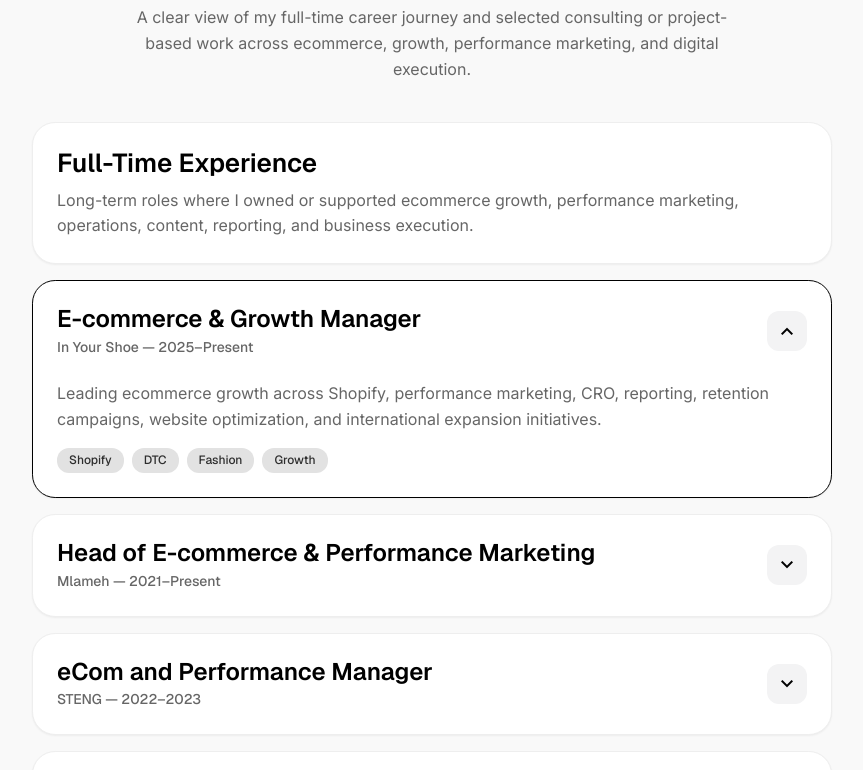
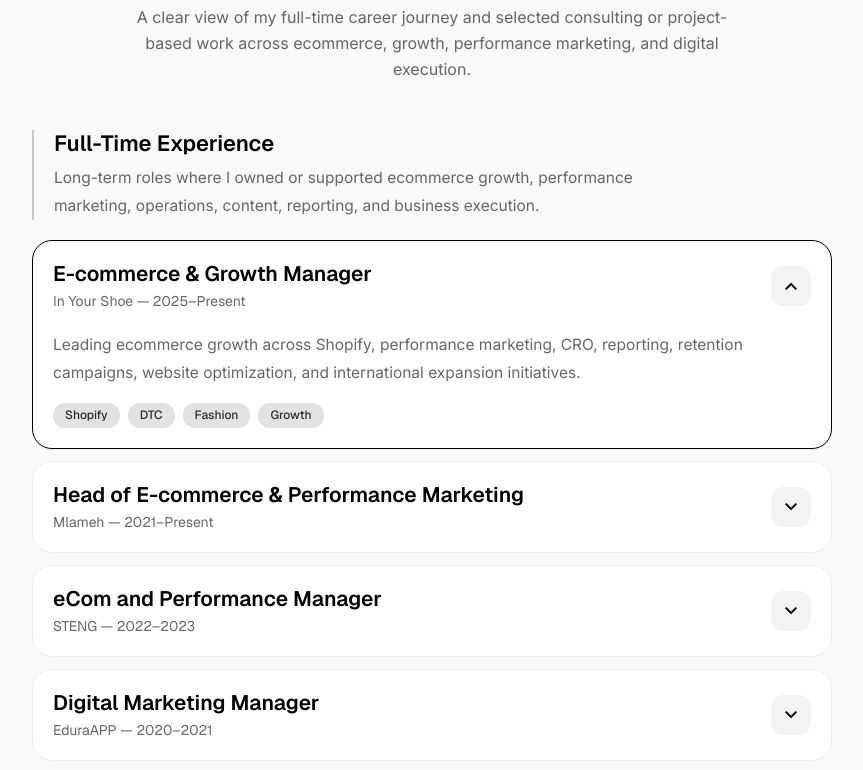
Before and after one commit to moudes/Dessoky, a Next.js app: page / in a window 1280 px wide. Shown: the part 2260-3030 px from the top of the page, without its empty margins (208-1071 px from the left). Built offline with nearby package versions, Linux system fonts and the light colour scheme.

Commit message:
Update ExperienceAccordion.tsx

```diff
--- a/src/components/ExperienceAccordion.tsx
+++ b/src/components/ExperienceAccordion.tsx
@@ -12,38 +12,38 @@ export function ExperienceAccordion() {
       id="experience"
       className="mx-auto w-full max-w-container-wide px-margin-mobile py-section-gap md:px-8"
     >
-      <div className="mx-auto mb-8 max-w-2xl text-center md:mb-10">
+      <div className="mx-auto mb-10 max-w-2xl text-center md:mb-12">
         <p className="mb-3 font-heading text-section-title uppercase tracking-widest text-text-muted">
           Work Experience
         </p>
 
-        <h2 className="font-heading text-[31px] font-semibold leading-tight tracking-[-0.035em] text-primary md:text-headline-xl">
+        <h2 className="font-heading text-[30px] font-semibold leading-tight tracking-[-0.035em] text-primary md:text-headline-xl">
           Experience, kept simple and scannable.
         </h2>
 
-        <p className="mx-auto mt-4 max-w-[620px] text-[15.5px] leading-7 text-text-muted md:text-body-md">
+        <p className="mx-auto mt-4 max-w-[620px] text-[15px] leading-7 text-text-muted md:text-body-md">
           A clear view of my full-time career journey and selected consulting or
           project-based work across ecommerce, growth, performance marketing,
           and digital execution.
         </p>
       </div>
 
-      <div className="mx-auto max-w-container-max space-y-10">
+      <div className="mx-auto max-w-container-max space-y-12">
         {experienceGroups.map((group) => (
           <div key={group.title}>
-            <div className="mb-4 rounded-[1.25rem] border border-border-low-contrast bg-surface-container-lowest p-5 shadow-sm md:rounded-[1.45rem] md:p-6">
-              <h3 className="font-heading text-[22px] font-semibold leading-tight text-primary md:text-[26px]">
+            <div className="mb-4 border-l-2 border-primary/20 pl-4 md:mb-5 md:pl-5">
+              <h3 className="font-heading text-[18px] font-semibold leading-tight text-primary md:text-[22px]">
                 {group.title}
               </h3>
 
               {group.description && (
-                <p className="mt-2 text-[15px] leading-7 text-text-muted md:text-body-md">
+                <p className="mt-1.5 max-w-[640px] text-[14.5px] leading-6 text-text-muted md:text-[15.5px] md:leading-7">
                   {group.description}
                 </p>
               )}
             </div>
 
-            <div className="space-y-4">
+            <div className="space-y-3">
               {group.items.map((item, index) => {
                 const itemKey = `${group.title}-${index}`;
                 const isActive = activeKey === itemKey;
@@ -51,29 +51,29 @@ export function ExperienceAccordion() {
                 return (
                   <article
                     key={`${group.title}-${item.company}-${item.title}`}
-                    className={`overflow-hidden rounded-[1.25rem] border bg-surface-container-lowest shadow-sm transition-all duration-300 md:rounded-[1.45rem] ${
+                    className={`overflow-hidden rounded-[1rem] border bg-surface-container-lowest transition-all duration-300 md:rounded-[1.25rem] ${
                       isActive
-                        ? "border-primary shadow-md"
+                        ? "border-primary shadow-sm"
                         : "border-border-low-contrast"
                     }`}
                   >
                     <button
                       type="button"
-                      className="flex w-full items-center justify-between gap-4 p-5 text-left focus:outline-none focus-visible:ring-2 focus-visible:ring-primary md:p-6"
+                      className="flex w-full items-center justify-between gap-4 p-4 text-left focus:outline-none focus-visible:ring-2 focus-visible:ring-primary md:p-5"
                       onClick={() => setActiveKey(isActive ? "" : itemKey)}
                       aria-expanded={isActive}
                     >
                       <span className="min-w-0">
-                        <span className="block font-heading text-[21px] font-semibold leading-tight text-primary md:text-headline-lg-mobile">
+                        <span className="block font-heading text-[18px] font-semibold leading-tight text-primary md:text-[21px]">
                           {item.title}
                         </span>
 
-                        <span className="mt-1 block font-heading text-sm text-text-muted md:text-label-md">
+                        <span className="mt-1 block font-heading text-[13px] text-text-muted md:text-sm">
                           {item.company} — {item.period}
                         </span>
                       </span>
 
-                      <span className="grid size-10 shrink-0 place-items-center rounded-full bg-surface-container-low text-primary">
+                      <span className="grid size-9 shrink-0 place-items-center rounded-full bg-surface-container-low text-primary md:size-10">
                         <Icon
                           name="expand_more"
                           className={`transition-transform duration-300 ${
@@ -89,8 +89,8 @@ export function ExperienceAccordion() {
                       }`}
                     >
                       <div className="overflow-hidden">
-                        <div className="px-5 pb-5 text-text-muted md:px-6 md:pb-6">
-                          <p className="mb-4 text-[15.5px] leading-7 md:text-body-md">
+                        <div className="px-4 pb-4 text-text-muted md:px-5 md:pb-5">
+                          <p className="mb-4 text-[14.5px] leading-7 md:text-[15.5px]">
                             {item.description}
                           </p>
 
@@ -98,7 +98,7 @@ export function ExperienceAccordion() {
                             {item.tags.map((tag) => (
                               <span
                                 key={tag}
-                                className="rounded-full bg-surface-variant px-3 py-1 font-heading text-label-sm text-primary/80"
+                                className="rounded-full bg-surface-variant px-2.5 py-1 font-heading text-[11.5px] text-primary/80 md:px-3 md:text-label-sm"
                               >
                                 {tag}
                               </span>
```
